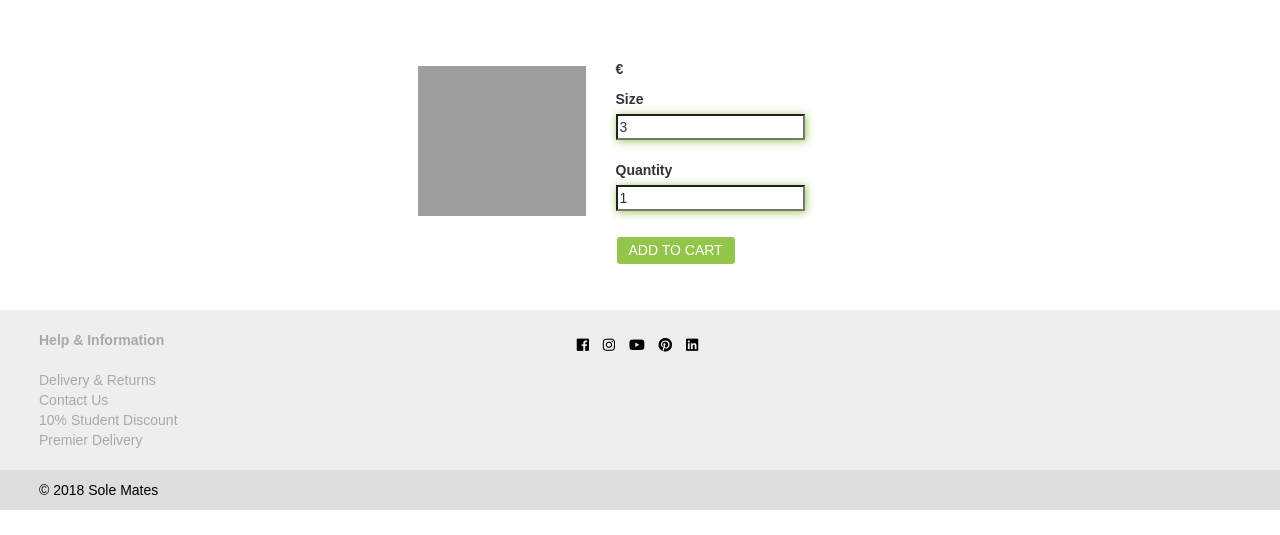
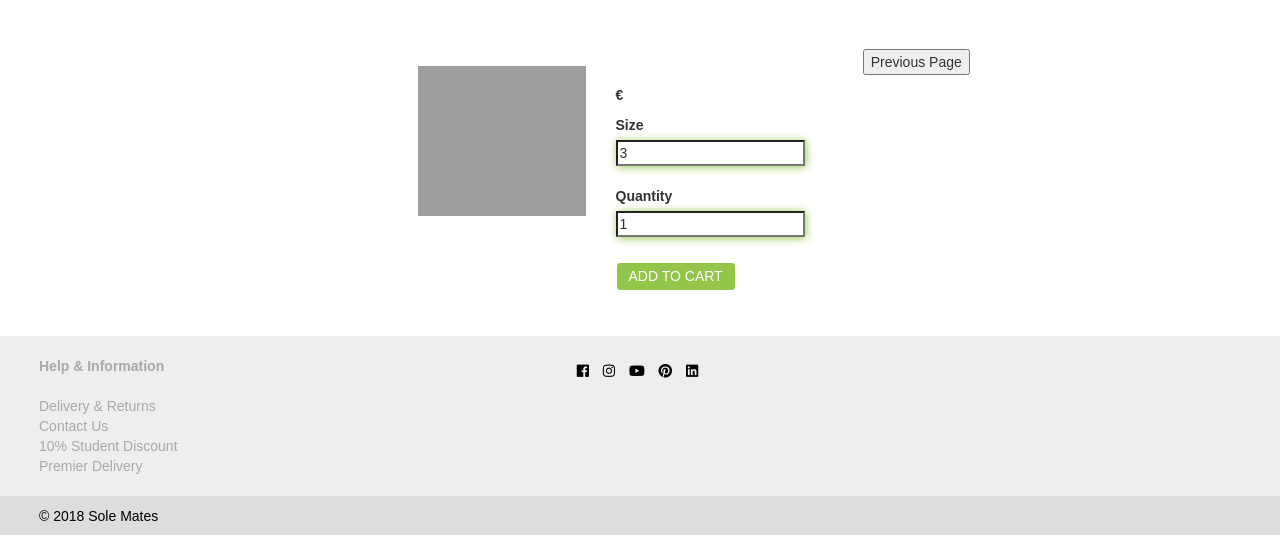
Before and after one commit to k8s-88/closet_k, a Django app: template products/templates/products/product_detail.html in a window 1280 px wide. Shown: the part 71-606 px from the top of the page. Run offline with Django 3.2, Linux system fonts and the light colour scheme; the template is opened without the code that fills it, so the values that code supplies are empty; some libraries are stand-ins or nearby versions; some web fonts are replaced; grey boxes are pictures that could not be loaded.

Commit message:
javascript:history.go(-1) functionality added

```diff
--- a/products/templates/products/product_detail.html
+++ b/products/templates/products/product_detail.html
@@ -3,7 +3,7 @@
 <div class="row">
 
 
-       <!--<p><a href="/category/<int:id>">back</a></p>-->
+ <input type=button value="Previous Page" onClick="javascript:history.go(-1);">
 
 
 
```
